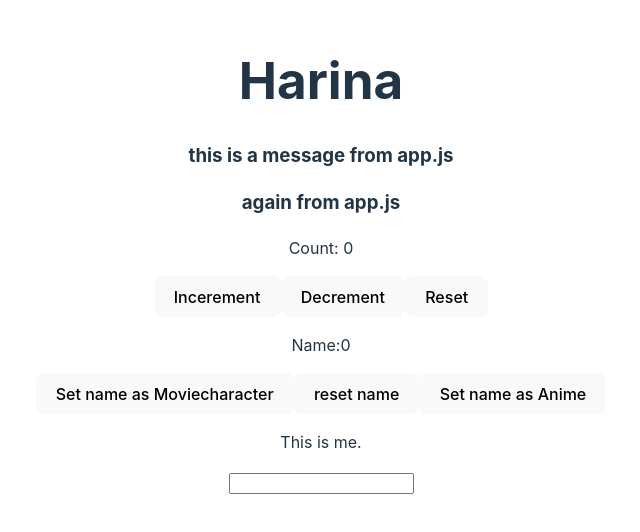
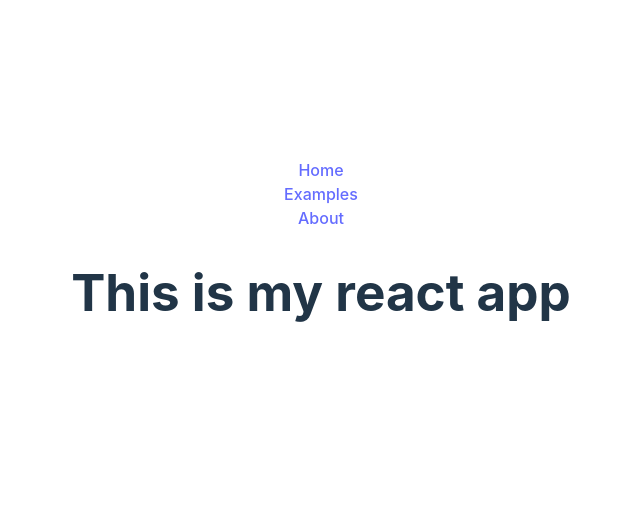
Before and after one commit to harinakhati/webdevelopmentwith-reactjs, a React (Vite) app in the folder todo/: page / in a window 1280 px wide. Shown: the part 144-676 px from the top of the page, without its empty margins (319-959 px from the left). Built offline with nearby package versions, Linux system fonts and the light colour scheme.

Commit message:
todo/src/App.jsx

```diff
--- a/todo/src/App.jsx
+++ b/todo/src/App.jsx
@@ -6,12 +6,29 @@ import viteLogo from '/vite.svg'
 //import State from "./component/State";
 //import TextBox from './component/TextBox';
 import Demo from './component/Demo';
+import Home from './component/Home';
+import About from './component/About';
+import{BrowserRouter, Route, Link, Routes}from "react-router-dom";
 import './App.css'
+
 function App() {
   return (
-     <div>
-      <Demo/>
-     </div>
+    <div>
+    <BrowserRouter>
+    <nav>
+      <Link to="/">Home</Link>
+      <br />
+      <Link to="/examples">Examples</Link>
+      <br />
+      <Link to="/about">About</Link>
+      </nav>
+      <h1>This is my react app</h1>
+      </BrowserRouter>
+      </div>
+    //  <div>
+    //   <Demo/>
+
+    //  </div>
   );
 }
 
```
